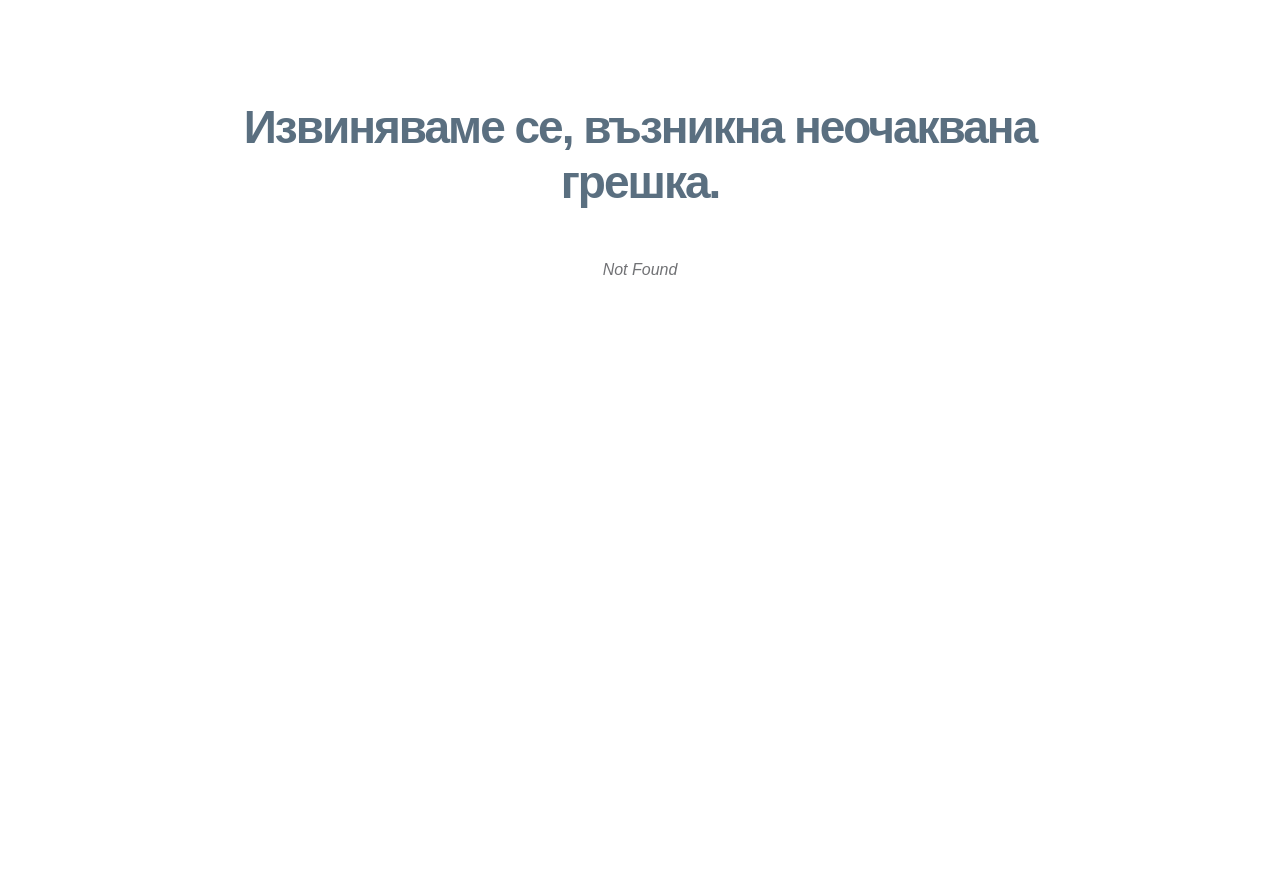
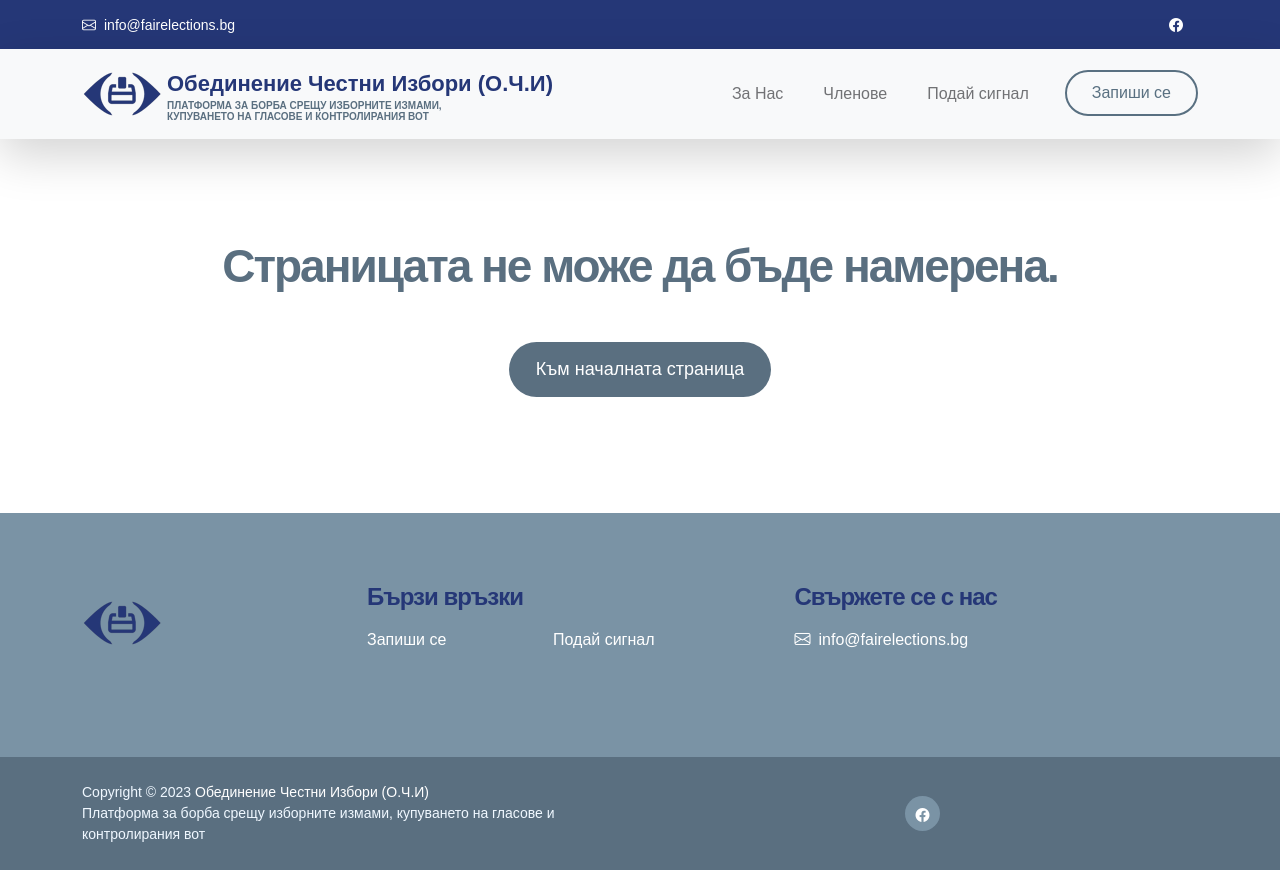
Before and after one commit to fairelections-bg/fairelections-bg.github.io, a React (Create React App) app: page /members in a window 1280 px wide. Before the commit this address had no page. Before the commit the page ends 800 px from the top, so only its background shows below. Built offline with nearby package versions, Linux system fonts and the light colour scheme.

Commit message:
Adjust routing implementation

```diff
--- a/src/App.tsx
+++ b/src/App.tsx
@@ -1,58 +1,29 @@
-
-import {
-  createBrowserRouter,
-  RouterProvider,
-} from "react-router-dom";
+import { BrowserRouter, Routes, Route } from "react-router-dom";
 
 import { Header } from './components/header';
 import { TopNavigation } from './components/top-navigation';
 import { Footer } from './components/footer';
+
 import { Home } from './routes/home';
-import { ErrorPage } from './routes/error-page';
 import { SubmitSignal } from './routes/submit-signal';
 import { Volunteer } from './routes/volunteer';
-import { Outlet } from "react-router-dom";
+import { NotFound } from './routes/not-found';
 
-const Root = () => {
+export const App = () => {
   return (
-    <>
+    <BrowserRouter >
       <Header />
       <TopNavigation />
       <main>
-        <Outlet />
+        <Routes>
+          <Route path="/" element={<Home />} />
+          <Route path="/volunteer" element={<Volunteer />} />
+          <Route path="/submit-signal" element={<SubmitSignal />} />
+          <Route path="*" element={<NotFound />} />
+        </Routes>
       </main>
       <Footer />
-    </>
-  );
-}
-
-const router = createBrowserRouter([
-  {
-    path: "",
-    element: <Root />,
-    errorElement: <ErrorPage />,
-    children: [
-      {
-        path: "/",
-        element: <Home />,
-      },
-      {
-        path: "/volunteer",
-        element: <Volunteer />,
-      },
-      {
-        path: "/submit-signal",
-        element: <SubmitSignal />,
-      },
-    ]
-  },
-]);
-
-export const App = () => {
-  return (
-    <>
-      <RouterProvider router={router} />
-    </>
+    </BrowserRouter>
   );
 };
 
--- a/src/routes/error-page.tsx
+++ /dev/null
@@ -1,23 +0,0 @@
-import { useRouteError } from "react-router-dom";
-
-export const ErrorPage = () => {
-  const error: any = useRouteError();
-  console.error(error);
-
-  return (
-    <section className="section-padding">
-      <div className="container">
-        <div className="row">
-
-          <div className="col-lg-10 col-12 text-center mx-auto">
-            <h2 className="mb-5">Извиняваме се, възникна неочаквана грешка.</h2>
-            <p>
-              <i>{error.statusText || error.message}</i>
-            </p>
-          </div>
-
-        </div>
-      </div>
-    </section>
-  );
-}
--- /dev/null
+++ b/src/routes/not-found.tsx
@@ -0,0 +1,20 @@
+
+import { Link } from "react-router-dom";
+
+export const NotFound = () => {
+
+  return (
+    <section className="section-padding">
+      <div className="container">
+        <div className="row">
+          <div className="col-lg-10 col-12 text-center mx-auto">
+            <h2 className="mb-5">Страницата не може да бъде намерена.</h2>
+            <p>
+              <Link className="custom-btn btn" to="/">Към началната страница</Link>
+            </p>
+          </div>
+        </div>
+      </div>
+    </section>
+  );
+}
```
Also changed, not shown: src/routes/home-frauds.tsx (+7 -1 lines).
